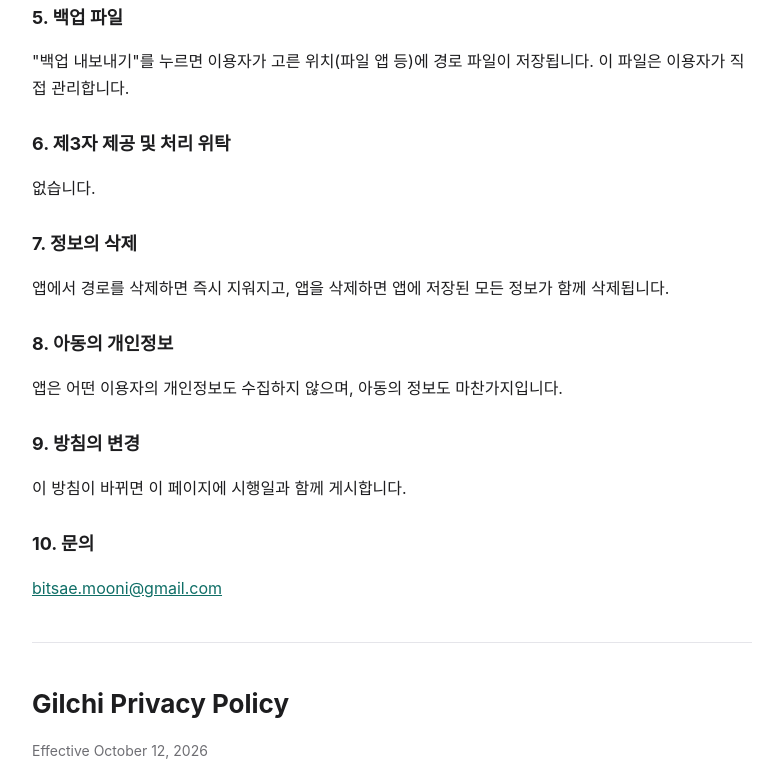
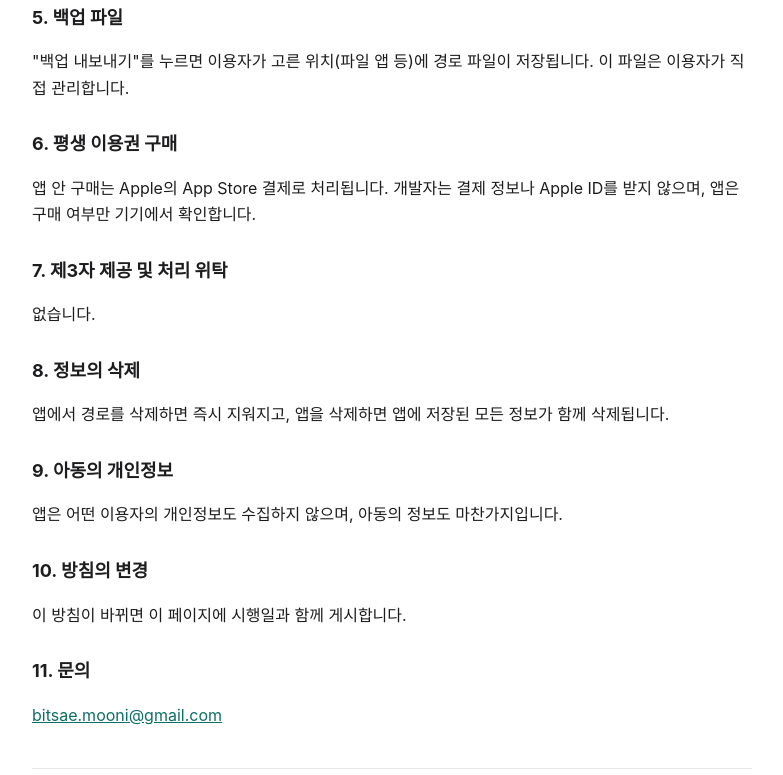
Before and after one commit to chairman125/chairman125.github.io, a plain HTML site: page gilchi/privacy.html in a window 1280 px wide. Shown: the part 712-1487 px from the top of the page, without its empty margins (248-1031 px from the left). Drawn offline with Linux system fonts and the light colour scheme.

Commit message:
Gilchi 평생 이용권 안내 반영 (개인정보처리방침·지원 페이지)
Co-Authored-By: Claude Opus 5.5 (1M context) <noreply@anthropic.com>

```diff
--- a/gilchi/privacy.html
+++ b/gilchi/privacy.html
@@ -39,19 +39,22 @@
 <h2>5. 백업 파일</h2>
 <p>"백업 내보내기"를 누르면 이용자가 고른 위치(파일 앱 등)에 경로 파일이 저장됩니다. 이 파일은 이용자가 직접 관리합니다.</p>
 
-<h2>6. 제3자 제공 및 처리 위탁</h2>
+<h2>6. 평생 이용권 구매</h2>
+<p>앱 안 구매는 Apple의 App Store 결제로 처리됩니다. 개발자는 결제 정보나 Apple ID를 받지 않으며, 앱은 구매 여부만 기기에서 확인합니다.</p>
+
+<h2>7. 제3자 제공 및 처리 위탁</h2>
 <p>없습니다.</p>
 
-<h2>7. 정보의 삭제</h2>
+<h2>8. 정보의 삭제</h2>
 <p>앱에서 경로를 삭제하면 즉시 지워지고, 앱을 삭제하면 앱에 저장된 모든 정보가 함께 삭제됩니다.</p>
 
-<h2>8. 아동의 개인정보</h2>
+<h2>9. 아동의 개인정보</h2>
 <p>앱은 어떤 이용자의 개인정보도 수집하지 않으며, 아동의 정보도 마찬가지입니다.</p>
 
-<h2>9. 방침의 변경</h2>
+<h2>10. 방침의 변경</h2>
 <p>이 방침이 바뀌면 이 페이지에 시행일과 함께 게시합니다.</p>
 
-<h2>10. 문의</h2>
+<h2>11. 문의</h2>
 <p><a href="mailto:bitsae.mooni@gmail.com">bitsae.mooni@gmail.com</a></p>
 
 <hr>
@@ -65,6 +68,8 @@
 <p>The route name, distance to the route and remaining distance are sent only to your own paired Apple Watch.</p>
 <h2>Maps</h2>
 <p>Maps are provided by Apple Maps (MapKit), subject to Apple's <a href="https://www.apple.com/legal/privacy/">privacy policy</a>.</p>
+<h2>Purchases</h2>
+<p>The in-app purchase is processed by Apple through the App Store. The developer never receives payment details or your Apple ID; the app only checks on the device whether the purchase was made.</p>
 <h2>Accounts, ads, analytics, third parties</h2>
 <p>None.</p>
 <h2>Deleting data</h2>
```
Also changed, not shown: gilchi/support.html (+2 -0 lines).
